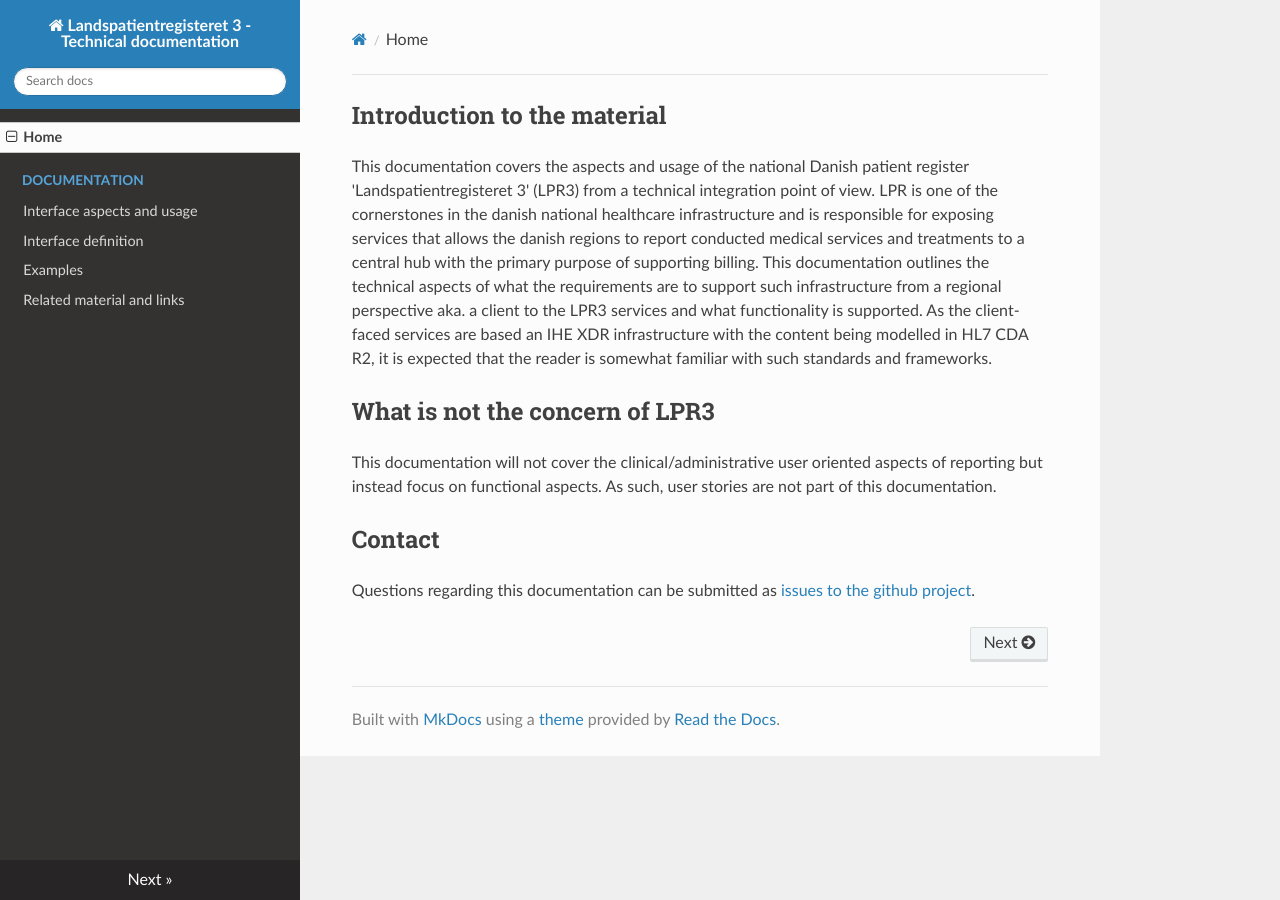
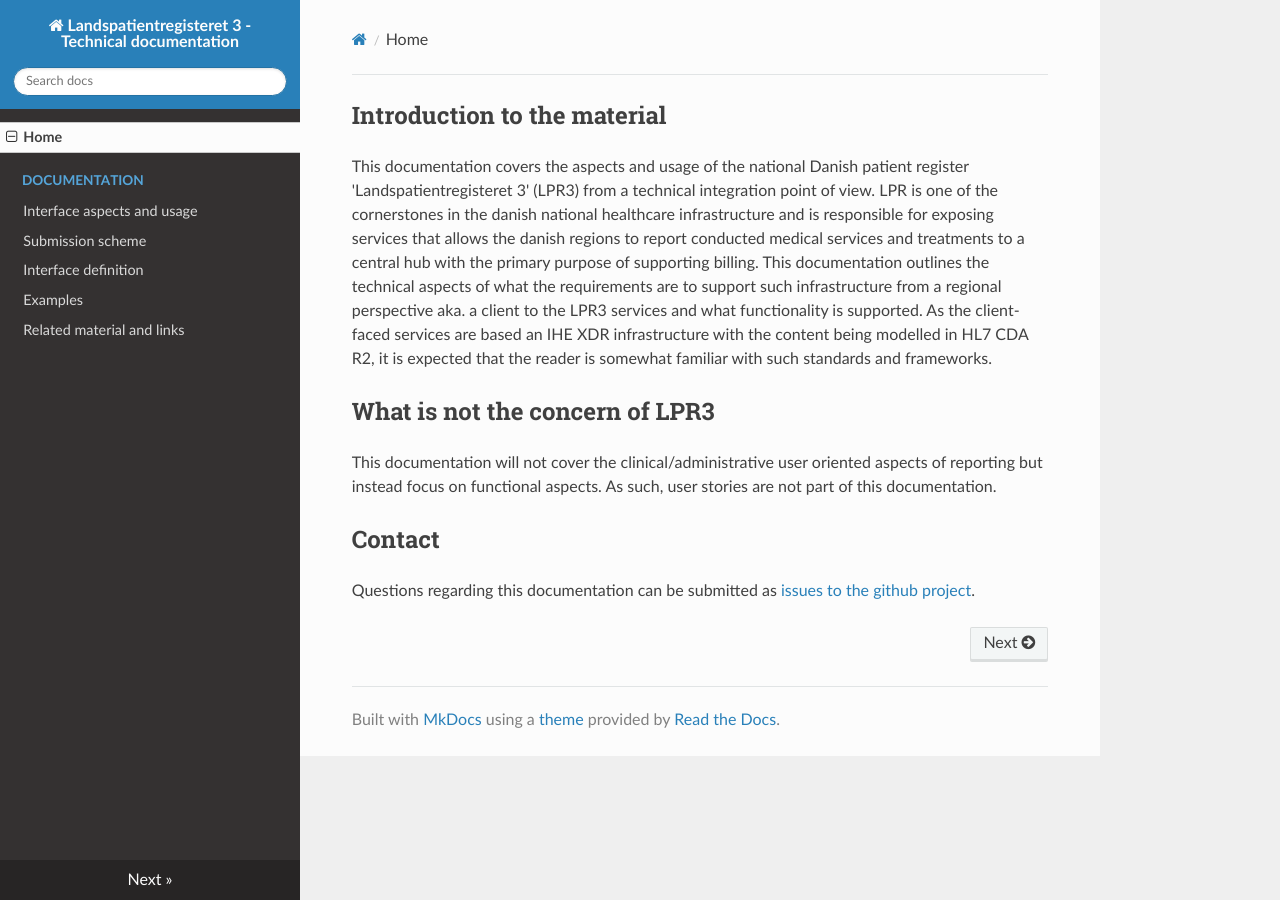
Before and after one commit to scandihealth/lpr3-docs, an MkDocs documentation site: the page built from src/index.md, in a window 1280 px wide. Built offline with MkDocs 1.6.1, drawn with Linux system fonts in a browser that asks for light colours; nearby versions of some CDN libraries; old or Windows-style settings are respelled for this version of MkDocs.

Commit message:
added submission scheme

```diff
--- a/mkdocs.yml
+++ b/mkdocs.yml
@@ -4,6 +4,7 @@ pages:
 - Home: index.md
 - Documentation:
   - Interface aspects and usage: aspects.md
+  - Submission scheme: submission-scheme.md
 - Interface definition: interfacedefinitions.md
 - Examples: examples.md
 - Related material and links: links.md
```
